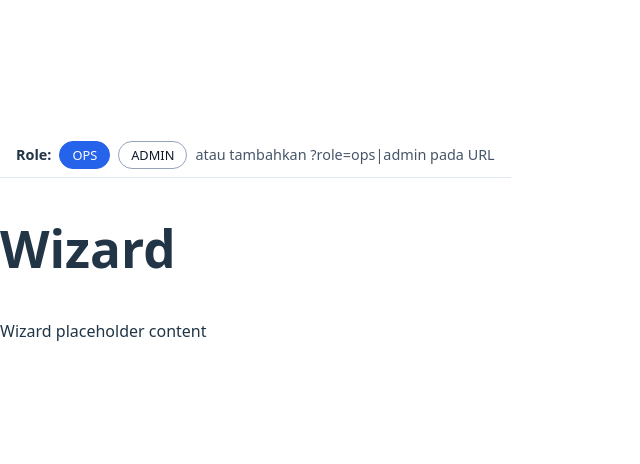
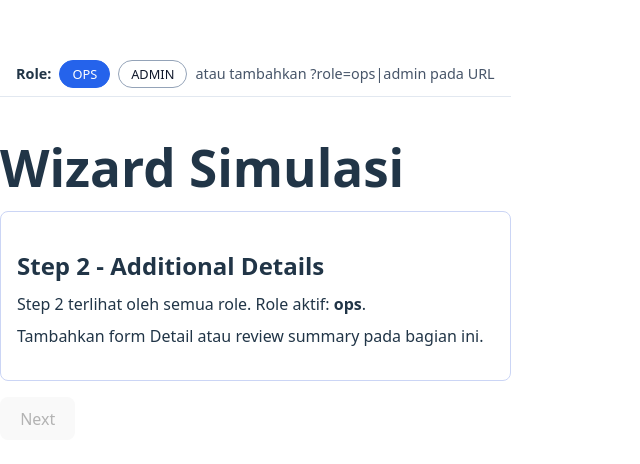
Before and after one commit to misterJS/frontend-assignment, a React app: page /wizard in a window 1280 px wide. Shown: the part 154-618 px from the top of the page, without its empty margins (0-640 px from the left). Built offline with nearby package versions, Linux system fonts and the light colour scheme; the HTML template or start-up script is replaced by a standard one.

Commit message:
feat(wizard): add step nav based on roles

```diff
--- /dev/null
+++ b/src/pages/wizard/Wizard.tsx
@@ -0,0 +1,92 @@
+import { useEffect, useState } from 'react'
+import { useRole } from '../../lib/useRole'
+import type { Role } from '../../lib/role'
+
+type Step = 1 | 2
+
+const StepTitle = ({ step }: { step: Step }) => {
+  const titles: Record<Step, string> = {
+    1: 'Step 1 - Basic Information',
+    2: 'Step 2 - Additional Details',
+  }
+
+  return <h2 style={{ marginBottom: '0.5rem' }}>{titles[step]}</h2>
+}
+
+const Step1 = () => {
+  return (
+    <div>
+      <StepTitle step={1} />
+      <p style={{ margin: 0 }}>
+        Halaman ini hanya dapat diakses oleh role <strong>admin</strong>.
+      </p>
+      <p style={{ marginTop: '0.5rem' }}>
+        Tambahkan form Basic Info di sini (placeholder sementara).
+      </p>
+    </div>
+  )
+}
+
+const Step2 = ({ role }: { role: Role }) => {
+  return (
+    <div>
+      <StepTitle step={2} />
+      <p style={{ margin: 0 }}>
+        Step 2 terlihat oleh semua role. Role aktif: <strong>{role}</strong>.
+      </p>
+      <p style={{ marginTop: '0.5rem' }}>
+        Tambahkan form Detail atau review summary pada bagian ini.
+      </p>
+    </div>
+  )
+}
+
+const Wizard = () => {
+  const { role } = useRole()
+  const [step, setStep] = useState<Step>(role === 'admin' ? 1 : 2)
+
+  useEffect(() => {
+    setStep(role === 'admin' ? 1 : 2)
+  }, [role])
+
+  const handleNext = () => {
+    setStep((prev) => (prev < 2 ? ((prev + 1) as Step) : prev))
+  }
+
+  const handleBack = () => {
+    if (role !== 'admin') return
+    setStep((prev) => (prev > 1 ? ((prev - 1) as Step) : prev))
+  }
+
+  const isBackVisible = role === 'admin' && step > 1
+  const isNextDisabled = step === 2
+
+  return (
+    <section>
+      <h1 style={{ marginBottom: '1rem' }}>Wizard Simulasi</h1>
+      <div
+        style={{
+          border: '1px solid #cbd5f5',
+          borderRadius: 8,
+          padding: '1rem',
+          marginBottom: '1rem',
+        }}
+      >
+        {step === 1 ? <Step1 /> : <Step2 role={role} />}
+      </div>
+
+      <div style={{ display: 'flex', gap: '0.5rem' }}>
+        {isBackVisible && (
+          <button type="button" onClick={handleBack}>
+            Back
+          </button>
+        )}
+        <button type="button" onClick={handleNext} disabled={isNextDisabled}>
+          Next
+        </button>
+      </div>
+    </section>
+  )
+}
+
+export default Wizard
--- a/src/pages/wizard/index.tsx
+++ b/src/pages/wizard/index.tsx
@@ -1,10 +1 @@
-const WizardPage = () => {
-  return (
-    <section>
-      <h1>Wizard</h1>
-      <p>Wizard placeholder content</p>
-    </section>
-  )
-}
-
-export default WizardPage
+export { default } from './Wizard'
```
